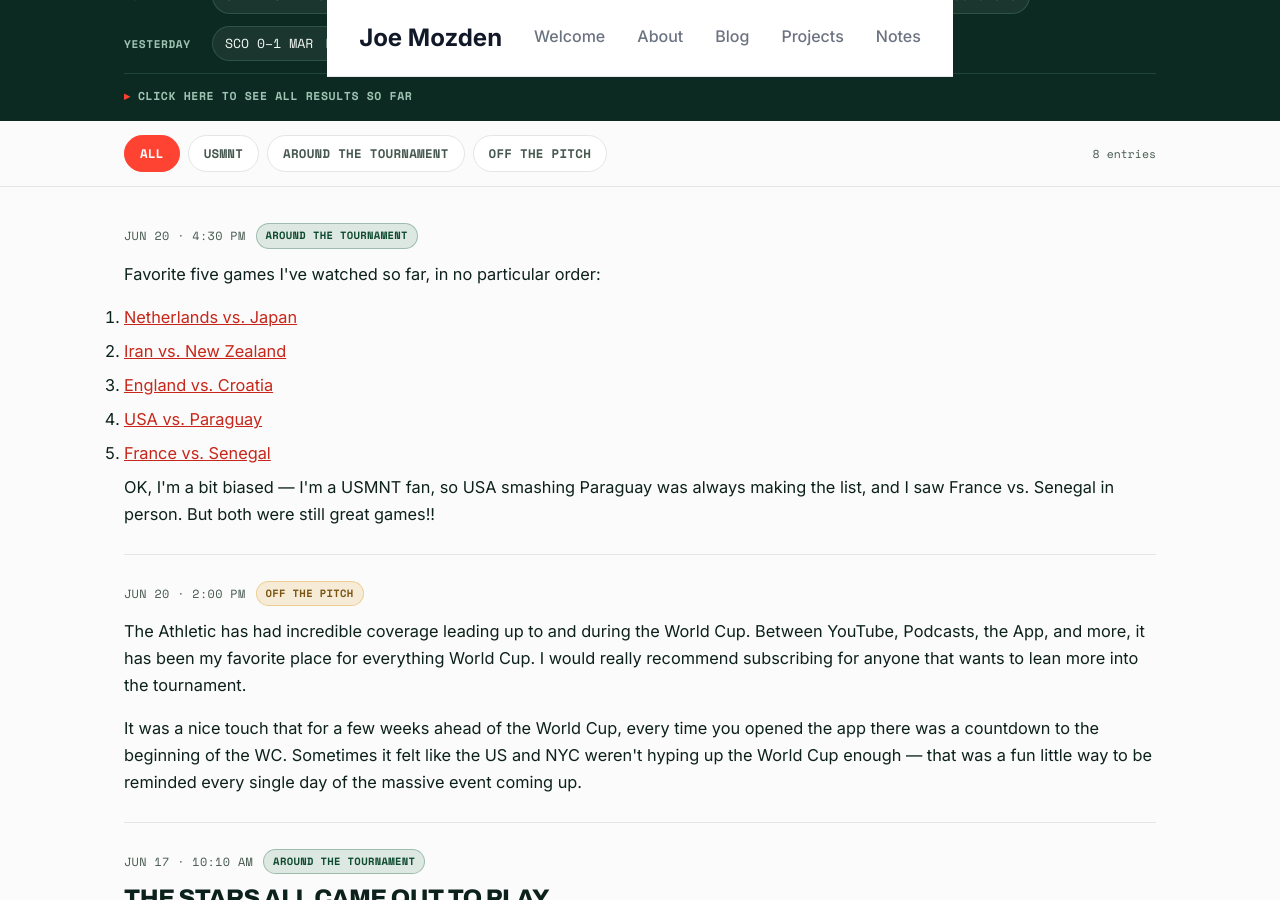
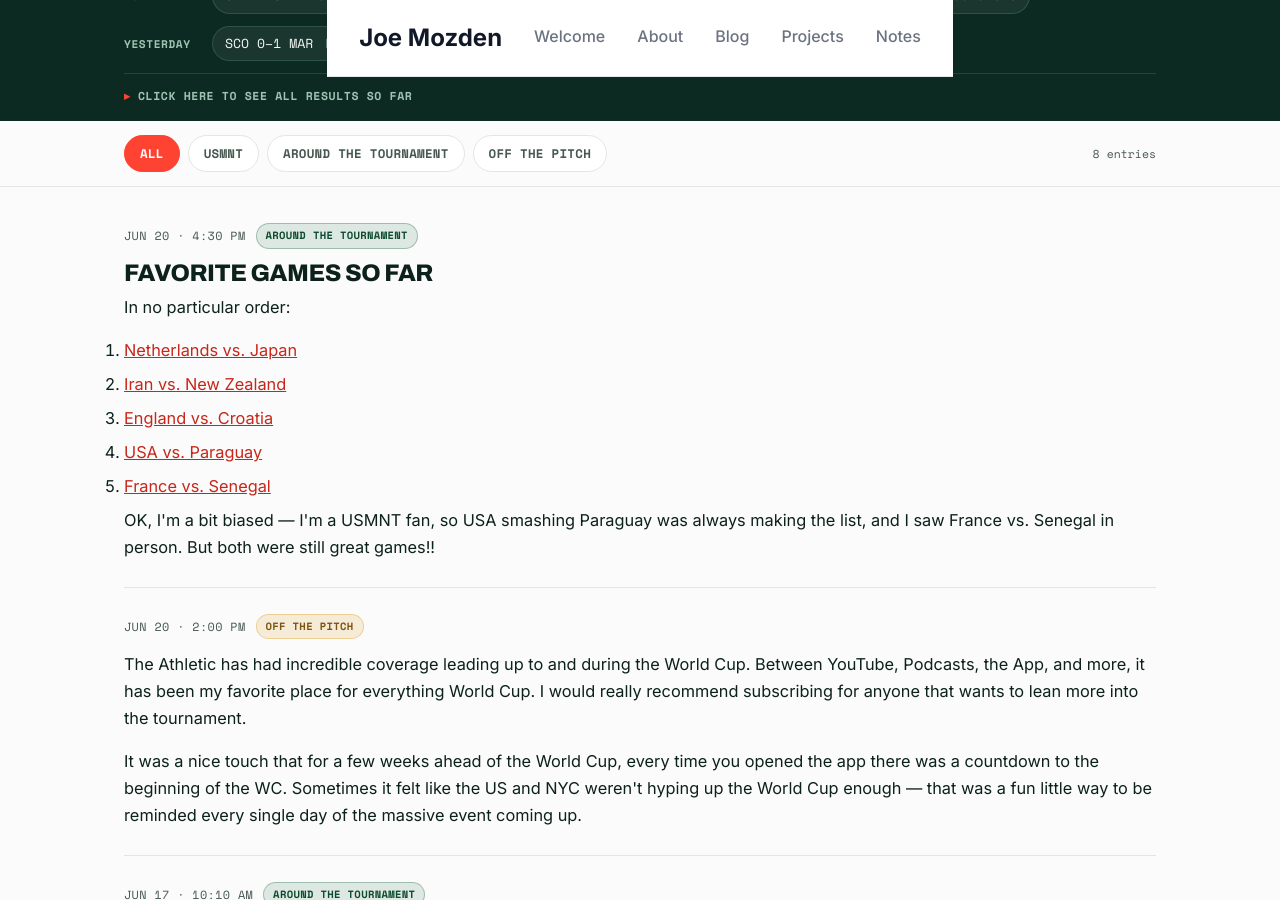
Before and after one commit to jmozden3/jmozden3.github.io, a Jekyll site: the page built from _posts/2026-06-11-world-cup-log.md, in a window 1280 px wide and 900 px high, scrolled down 535 px. Built offline with Jekyll 4.4.1, drawn with Linux system fonts in a browser that asks for light colours; some of the changed text lies outside the part shown.

Commit message:
Adjust World Cup log titles and intro line
Co-Authored-By: Claude Opus 4.8 (1M context) <noreply@anthropic.com>
Claude-Session: https://claude.ai/code/session_01983LTHHds5ij69NRPj6afT

```diff
--- a/_posts/2026-06-11-world-cup-log.md
+++ b/_posts/2026-06-11-world-cup-log.md
@@ -197,7 +197,8 @@ image: https://jmozden3.github.io/assets/images/usmnt-goal-hug.png
         <span class="wc-time">Jun 20 · 4:30 PM</span>
         <span class="chip tournament">Around the tournament</span>
       </div>
-      <p>Favorite five games I've watched so far, in no particular order:</p>
+      <h3>Favorite games so far</h3>
+      <p>In no particular order:</p>
       <ol>
         <li><a href="https://youtu.be/r8SvHZxALQs" target="_blank" rel="noopener">Netherlands vs. Japan</a></li>
         <li><a href="https://youtu.be/memCfdob60w" target="_blank" rel="noopener">Iran vs. New Zealand</a></li>
```
Also changed, not shown: other parts of _posts/2026-06-11-world-cup-log.md (+0 -1 lines).
